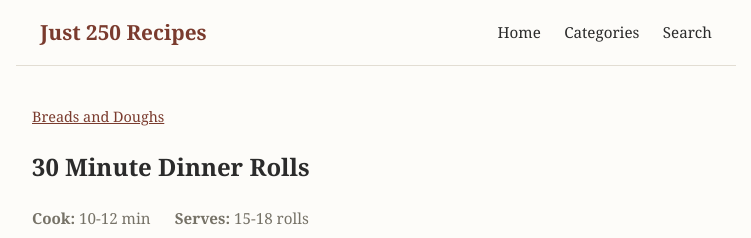
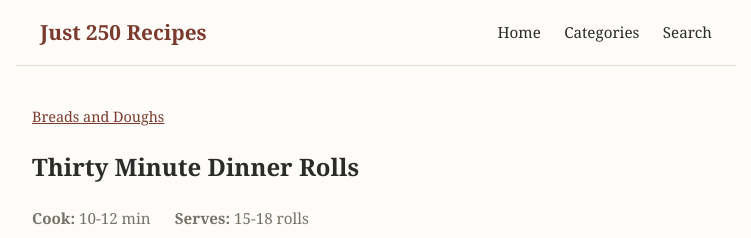
Before and after one commit to Eric15774/just-recipes, an Eleventy site: page src/recipes/30-minute-dinner-rolls.md in a window 1280 px wide. Shown: the top 238 px of the page, without its empty margins (264-1015 px from the left). Built offline with nearby package versions, Linux system fonts and the light colour scheme; Eleventy itself is replaced by a stand-in of ours; files that its build step writes are made by us from their sources.

Commit message:
Update title format for dinner rolls recipe

```diff
--- a/src/recipes/30-minute-dinner-rolls.md
+++ b/src/recipes/30-minute-dinner-rolls.md
@@ -1,6 +1,6 @@
 ---
 layout: layouts/recipe.njk
-title: 30 Minute Dinner Rolls
+title: Thirty Minute Dinner Rolls
 category: Breads and Doughs
 tags: [rolls, yeast, quick]
 cook: 10-12 min
```
